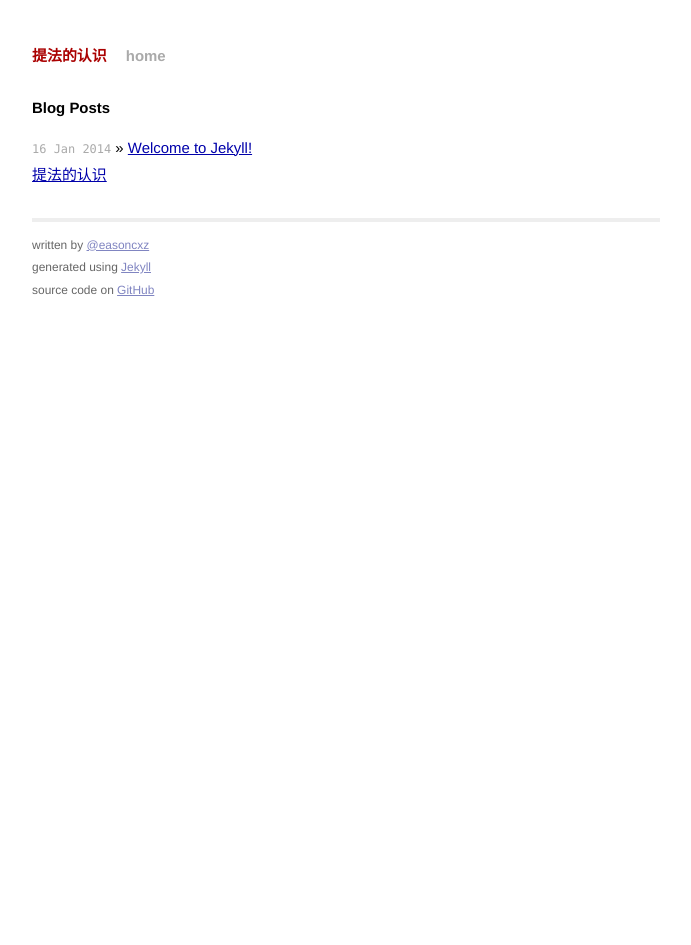
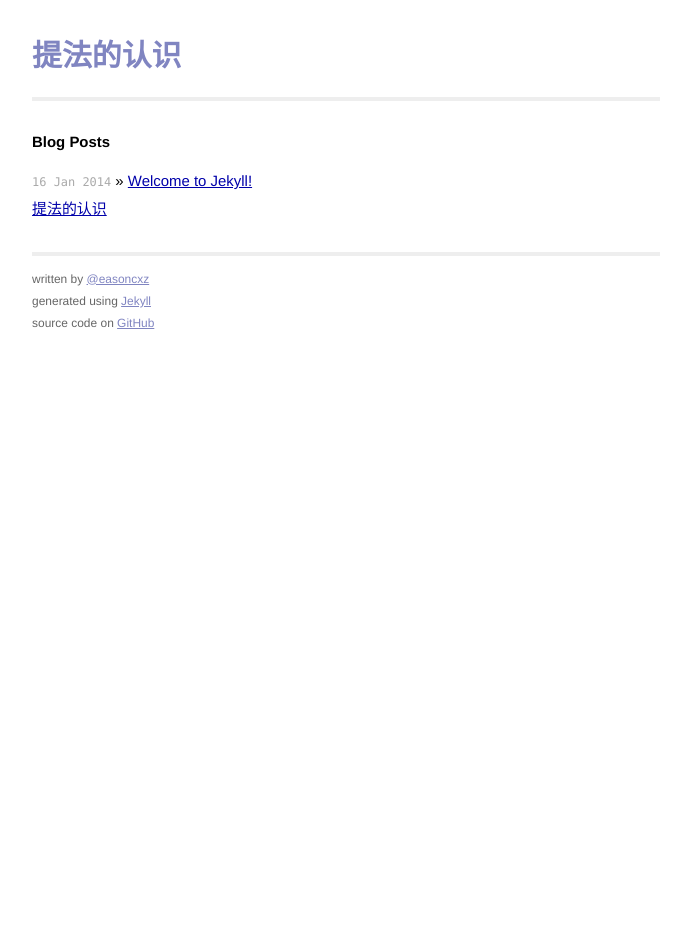
Before and after one commit to easoncxz/tifa, a Jekyll site: the page built from index.html, in a window 1280 px wide. Shown: the whole page, without its empty margins (294-985 px from the left). Built offline with Jekyll 4.4.1, drawn with Linux system fonts in a browser that asks for light colours; Markdown is read by kramdown in place of the engine named in the settings.

Commit message:
Customized appearance.

```diff
--- a/_layouts/default.html
+++ b/_layouts/default.html
@@ -18,7 +18,6 @@
         <div class="site">
           <div class="header">
             <h1 class="title"><a href="{{ site.baseurl }}">{{ site.name }}</a></h1>
-            <a class="extra" href="{{ site.baseurl }}">home</a>
           </div>
 
           {{ content }}
--- a/css/main.css
+++ b/css/main.css
@@ -63,6 +63,11 @@
   line-height: 1.5em;
 }
 
+.header{
+  border-bottom: 4px solid #eee;
+  margin-bottom: 2em;
+}
+
 .header a {
   font-weight: bold;
   text-decoration: none;
@@ -70,23 +75,14 @@
 
 .title {
   display: inline-block;
-  margin-bottom: 2em;
+  font-size: 2em;
 }
 
 .title a {
-  color: #a00;
+  color: #8085C1;
 }
 
 .title a:hover {
-  color: #000;
-}
-
-.header a.extra {
-  color: #aaa;
-  margin-left: 1em;
-}
-
-.header a.extra:hover {
   color: #000;
 }
 
```
